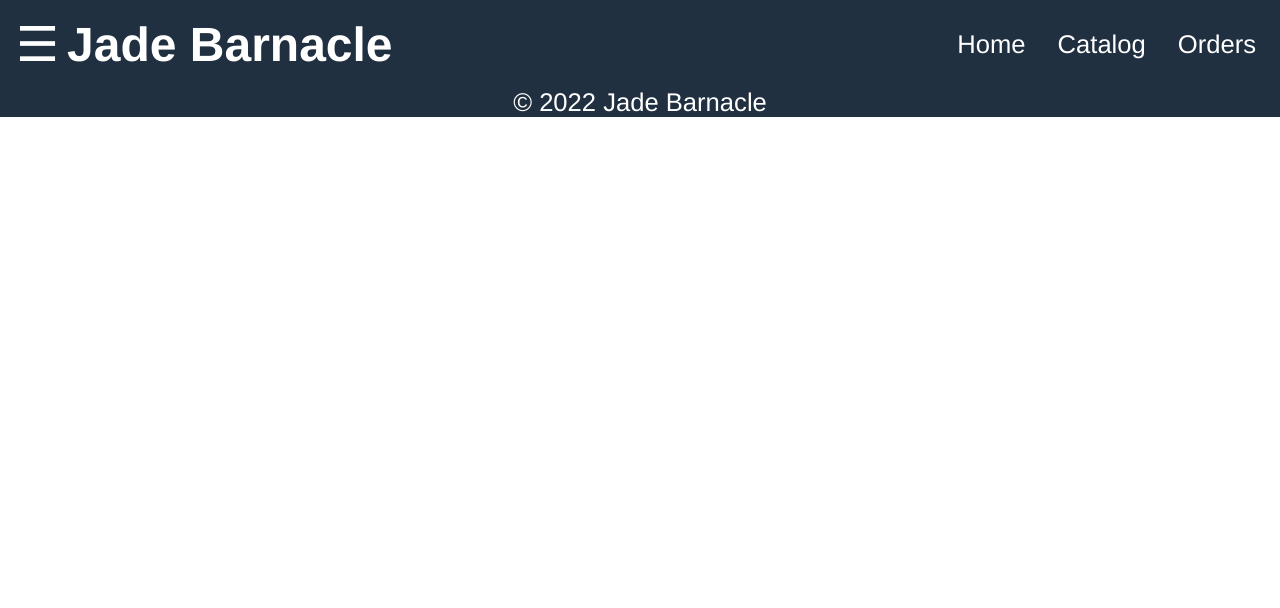
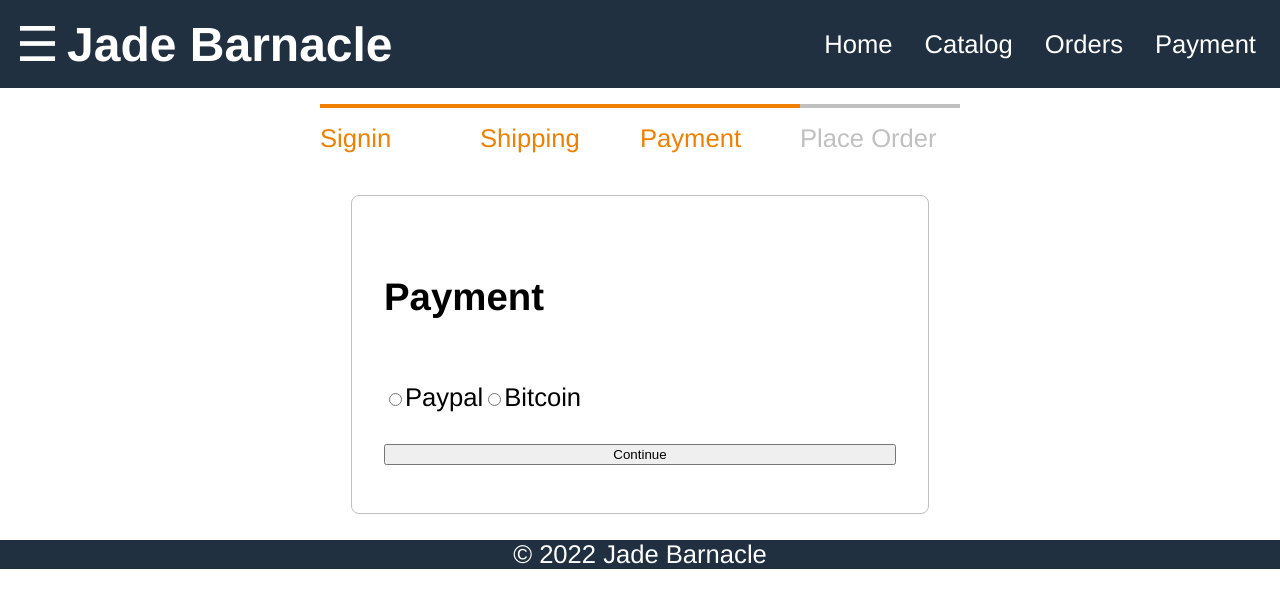
Before and after one commit to Jade-Barnacle/jade-barnacle-web, a React (Create React App) app in the folder frontend/: page /payment in a window 1280 px wide. Shown: the top 608 px of the page. Built offline with nearby package versions, Linux system fonts and the light colour scheme.

Commit message:
Payment committed.

```diff
--- a/frontend/src/App.tsx
+++ b/frontend/src/App.tsx
@@ -5,6 +5,7 @@ import Home from "./Home/Home";
 import Products from "./Products/Products";
 import Orders from './Orders/Orders'
 import OrderDetail from "./Orders/OrderDetail";
+import PaymentScreen from "./Payment/Payment";
 
 function App() {
   const openMenu = () => {
@@ -26,6 +27,7 @@ function App() {
             <Link to="/">Home</Link>
             <Link to="/catalog">Catalog</Link>
             <Link to="/orders">Orders</Link>
+            <Link to="/payment">Payment</Link>
           </div>
         </header>
 
@@ -52,8 +54,9 @@ function App() {
           <Routes>
             <Route path="/" element={<Home />} />
             <Route path="/catalog" element={<Products />} />
-            <Route path="/orders" element={<Orders />} />
-            <Route path="/order/:id" element={<OrderDetail />} />
+            <Route path="/orders" element={<Orders />}></Route>
+            <Route path="/order/:id" element={<OrderDetail />}></Route>
+            <Route path="/payment" element={<PaymentScreen />}></Route>
           </Routes>
         </main>
 
--- /dev/null
+++ b/frontend/src/Payment/CheckoutSteps.tsx
@@ -0,0 +1,12 @@
+import React from 'react';
+
+function CheckoutSteps(props: any) {
+    return <div className="checkout-steps">
+        <div className={props.step1 ? 'active' : ''} >Signin</div>
+        <div className={props.step2 ? 'active' : ''} >Shipping</div>
+        <div className={props.step3 ? 'active' : ''} >Payment</div>
+        <div className={props.step4 ? 'active' : ''} >Place Order</div>
+    </div>
+
+}
+export default CheckoutSteps;
--- /dev/null
+++ b/frontend/src/Payment/Payment.tsx
@@ -0,0 +1,47 @@
+import React from 'react';
+import CheckoutSteps from '../Payment/CheckoutSteps';
+
+function PaymentScreen() {
+
+    const submitHandler = () => {
+        alert("Payment processing ...");
+    };
+
+    return (
+        <div>
+            <CheckoutSteps step1 step2 step3></CheckoutSteps>
+            <div className="form">
+                <form onSubmit={submitHandler}>
+                    <ul className="form-container">
+                        <li>
+                            <h2>Payment</h2>
+                        </li>
+                        <li>
+                            <div>
+                                <input
+                                    type="radio"
+                                    name="paymentMethod"
+                                    id="paymentMethod"
+                                    value="paypal"
+                                ></input>
+                                <label htmlFor="paymentMethod">Paypal</label>
+                                <input
+                                    type="radio"
+                                    name="paymentMethod"
+                                    id="paymentMethod"
+                                    value="bitcoin"
+                                ></input>
+                                <label htmlFor="paymentMethod">Bitcoin</label>
+                            </div>
+                        </li>
+                        <li>
+                            <button type="submit" className="button primary">Continue</button>
+                        </li>
+                    </ul>
+                </form>
+            </div>
+        </div>
+    );
+}
+
+export default PaymentScreen;
--- a/frontend/src/index.css
+++ b/frontend/src/index.css
@@ -171,7 +171,7 @@ tbody > tr:nth-child(odd) {
   flex-direction: column;
   width: 32rem;
   padding: 2rem;
-  border: 0.1rem #c0c0c0c0 solid;
+  border: 0.1rem #c0c0c0 solid;
   border-radius: 0.5rem;
   list-style-type: none;
 }
@@ -183,7 +183,7 @@ tbody > tr:nth-child(odd) {
 }
 input {
   padding: 1rem;
-  border: 0.1rem #c0c0c0c0 solid;
+  border: 0.1rem #c0c0c0 solid;
   border-radius: 0.5rem;
 }
 .bg-red {
```
